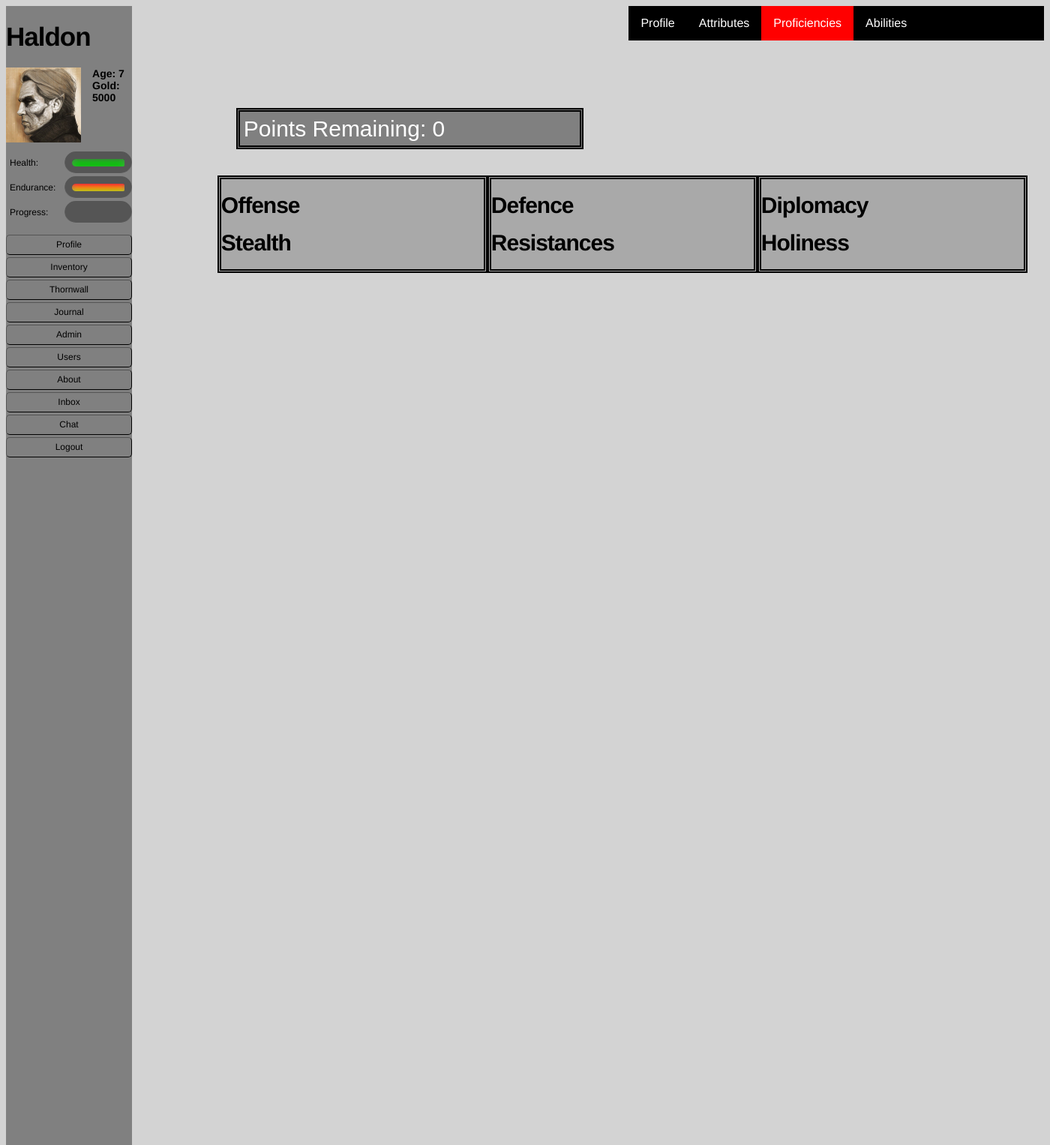
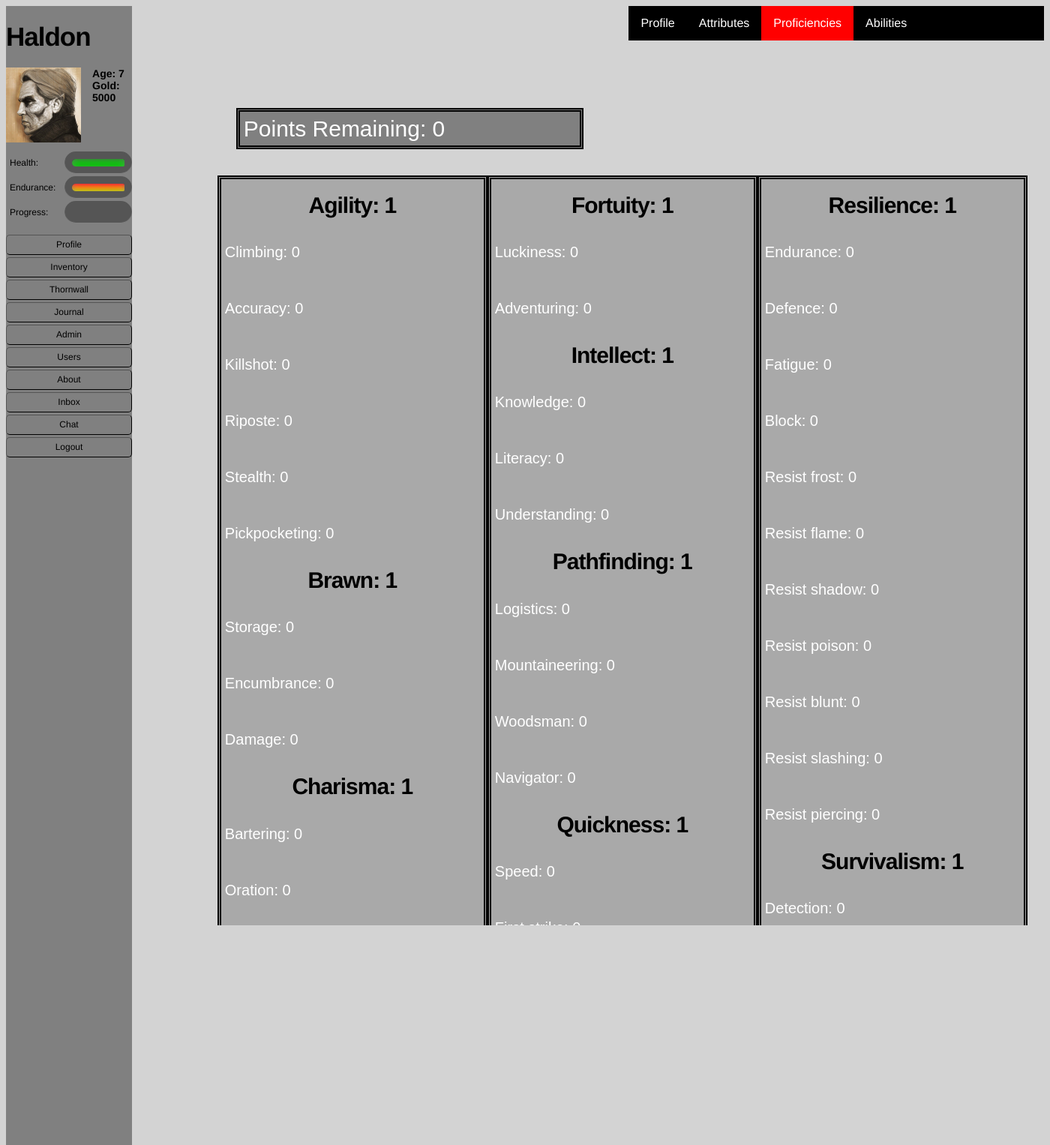
Before and after one commit to elthran/RPG-Game, a Flask app: page /proficiencies in a window 1400 px wide. Shown: the top 1527 px of the page at 75% size. Run offline with Flask 2, Linux system fonts and the light colour scheme; the visitor is signed in with stand-in values (Sample User, id 1); data comes from the database, SQL or seed files in the repository.

Commit message:
Reverted profile_proficiencies.html to older version.
git checkout 83ab5011 -- templates/profile_proficiencies.html

This is a problem with the templating/abstraction code. It overwrote changes in the new file. I need to make it backup the file if the the file is not readonly/i.e. has been modified by the user separately.

```diff
--- a/templates/profile_proficiencies.html
+++ b/templates/profile_proficiencies.html
@@ -2,18 +2,22 @@
 {% block block1 %}{% set hero = myHero %}
 <!-- Basic Skill Page -->
 <div class="profilePage">
-    Points Remaining: <div style="display: inline" id="points_remaining">{{ myHero.proficiency_points }}</div>
+    Points Remaining:
+    <div style="display: inline" id="points_remaining">{{ myHero.proficiency_points }}</div>
 </div>
 <div style="clear: both;"></div>
 <div class="proficiencyPage">
     <div class="proficiencyPageInner">
-			<h1>Offense</h1>
+        {% for attribute in profs1 %}
+        <h1>
+            <center>{{ attribute.name }}: {{attribute.level }}</center>
+        </h1>
+        {%- for proficiency in myHero.proficiencies %}
+        {%- if proficiency.attribute_type == attribute.name %}
+        <div class="tooltip">
             <ul>
-            {%- for proficiency in myHero.proficiencies %}
-				{%- if proficiency.type == "Offense" %}
-                <li>
-                    <div class="tooltip">
-                        {{ proficiency.name}}: <div style="display: inline" id="proficiency-{{ proficiency.id }}">{{ proficiency.level }}</div>
+                {{ proficiency.name}}:
+                <div style="display: inline" id="proficiency-{{ proficiency.id }}">{{ proficiency.level }}</div>
                 <span id="tooltipPopup-{{ proficiency.id }}">
                                     {{ proficiency.description }}:
                                     {%- set proficiency_tooltip = proficiency.tooltip.split(';') %}
@@ -24,22 +28,26 @@
                                     {%- if proficiency.is_max_level(hero) %} inline{% else %} none
                                     {%- endif %}"><br>{{ proficiency.error }}</div>
                                 </span>
-                        <button class="command" name="level_proficiency" data="{{ proficiency.id }}"
-                            id="proficiencyButton" data-function="updateProf"
-                            {%- if myHero.proficiency_points <= 0 or proficiency.is_max_level(hero) %}
-                            style="display: none"{% endif %}></button>
+                <button class="command" name="level_proficiency" data="{{ proficiency.id }}" id="proficiencyButton"
+                        data-function="updateProf" {%- if myHero.proficiency_points
+                <= 0 or proficiency.is_max_level(hero) %} style="display: none"{% endif %}></button>
+            </ul>
         </div>
-                </li>
         {%- endif %}
         {%- endfor %}
-			</ul>
-			<h1>Stealth</h1>
+        {% endfor %}
+    </div>
+    <div class="proficiencyPageInner">
+        {% for attribute in profs2 %}
+        <h1>
+            <center>{{ attribute.name }}: {{attribute.level }}</center>
+        </h1>
+        {%- for proficiency in myHero.proficiencies %}
+        {%- if proficiency.attribute_type == attribute.name %}
+        <div class="tooltip">
             <ul>
-            {%- for proficiency in myHero.proficiencies %}
-				{%- if proficiency.type == "Stealth" %}
-                <li>
-                    <div class="tooltip">
-                        {{ proficiency.name}}: <div style="display: inline" id="proficiency-{{ proficiency.id }}">{{ proficiency.level }}</div>
+                {{ proficiency.name}}:
+                <div style="display: inline" id="proficiency-{{ proficiency.id }}">{{ proficiency.level }}</div>
                 <span id="tooltipPopup-{{ proficiency.id }}">
                                     {{ proficiency.description }}:
                                     {%- set proficiency_tooltip = proficiency.tooltip.split(';') %}
@@ -50,24 +58,26 @@
                                     {%- if proficiency.is_max_level(hero) %} inline{% else %} none
                                     {%- endif %}"><br>{{ proficiency.error }}</div>
                                 </span>
-                        <button class="command" name="level_proficiency" data="{{ proficiency.id }}"
-                            id="proficiencyButton" data-function="updateProf"
-                            {%- if myHero.proficiency_points <= 0 or proficiency.is_max_level(hero) %}
-                            style="display: none"{% endif %}></button>
+                <button class="command" name="level_proficiency" data="{{ proficiency.id }}" id="proficiencyButton"
+                        data-function="updateProf" {%- if myHero.proficiency_points
+                <= 0 or proficiency.is_max_level(hero) %} style="display: none"{% endif %}></button>
+            </ul>
         </div>
-                </li>
         {%- endif %}
         {%- endfor %}
-			</ul>
+        {% endfor %}
     </div>
     <div class="proficiencyPageInner">
-			<h1>Defence</h1>
+        {% for attribute in profs3 %}
+        <h1>
+            <center>{{ attribute.name }}: {{attribute.level }}</center>
+        </h1>
+        {%- for proficiency in myHero.proficiencies %}
+        {%- if proficiency.attribute_type == attribute.name %}
+        <div class="tooltip">
             <ul>
-            {%- for proficiency in myHero.proficiencies %}
-				{%- if proficiency.type == "Defence" %}
-                <li>
-                    <div class="tooltip">
-                        {{ proficiency.name}}: <div style="display: inline" id="proficiency-{{ proficiency.id }}">{{ proficiency.level }}</div>
+                {{ proficiency.name}}:
+                <div style="display: inline" id="proficiency-{{ proficiency.id }}">{{ proficiency.level }}</div>
                 <span id="tooltipPopup-{{ proficiency.id }}">
                                     {{ proficiency.description }}:
                                     {%- set proficiency_tooltip = proficiency.tooltip.split(';') %}
@@ -78,95 +88,14 @@
                                     {%- if proficiency.is_max_level(hero) %} inline{% else %} none
                                     {%- endif %}"><br>{{ proficiency.error }}</div>
                                 </span>
-                        <button class="command" name="level_proficiency" data="{{ proficiency.id }}"
-                            id="proficiencyButton" data-function="updateProf"
-                            {%- if myHero.proficiency_points <= 0 or proficiency.is_max_level(hero) %}
-                            style="display: none"{% endif %}></button>
+                <button class="command" name="level_proficiency" data="{{ proficiency.id }}" id="proficiencyButton"
+                        data-function="updateProf" {%- if myHero.proficiency_points
+                <= 0 or proficiency.is_max_level(hero) %} style="display: none"{% endif %}></button>
+            </ul>
         </div>
-                </li>
         {%- endif %}
         {%- endfor %}
-			</ul>
-			<h1>Resistances</h1>
-			<ul>
-            {%- for proficiency in myHero.proficiencies %}
-				{%- if proficiency.type == "Resistance" %}
-                <li>
-                    <div class="tooltip">
-                        {{ proficiency.name}}: <div style="display: inline" id="proficiency-{{ proficiency.id }}">{{ proficiency.level }}</div>
-                        <span id="tooltipPopup-{{ proficiency.id }}">
-                            {{ proficiency.description }}:
-                            {%- set proficiency_tooltip = proficiency.tooltip.split(';') %}
-                            {%- for tooltip in proficiency_tooltip %}
-                            <br>&bull; {{ tooltip }}
-                            {%- endfor %}
-                            <div style="display:
-                            {%- if proficiency.is_max_level(hero) %} inline{% else %} none
-                            {%- endif %}"><br>{{ proficiency.error }}</div>
-                        </span>
-                        <button class="command" name="level_proficiency" data="{{ proficiency.id }}"
-                            id="proficiencyButton" data-function="updateProf"
-                            {%- if myHero.proficiency_points <= 0 or proficiency.is_max_level(hero) %}
-                            style="display: none"{% endif %}></button>
-                    </div>
-                </li>
-                {%- endif %}
-            {%- endfor %}
-			</ul>
-		</div>
-		<div class="proficiencyPageInner">
-			<h1>Diplomacy</h1>
-			<ul>
-            {%- for proficiency in myHero.proficiencies %}
-				{%- if proficiency.type == "Diplomacy" %}
-                <li>
-                    <div class="tooltip tooltipLeft">
-                        {{ proficiency.name}}: <div style="display: inline" id="proficiency-{{ proficiency.id }}">{{ proficiency.level }}</div>
-                        <span id="tooltipPopup-{{ proficiency.id }}">
-                            {{ proficiency.description }}:
-                            {%- set proficiency_tooltip = proficiency.tooltip.split(';') %}
-                            {%- for tooltip in proficiency_tooltip %}
-                            <br>&bull; {{ tooltip }}
-                            {%- endfor %}
-                            <div style="display:
-                            {%- if proficiency.is_max_level(hero) %} inline{% else %} none
-                            {%- endif %}"><br>{{ proficiency.error }}</div>
-                        </span>
-                        <button class="command" name="level_proficiency" data="{{ proficiency.id }}"
-                            id="proficiencyButton" data-function="updateProf"
-                            {%- if myHero.proficiency_points <= 0 or proficiency.is_max_level(hero) %}
-                            style="display: none"{% endif %}></button>
-                    </div>
-                </li>
-                {%- endif %}
-            {%- endfor %}
-			</ul>
-			<h1>Holiness</h1>
-			<ul>
-            {%- for proficiency in myHero.proficiencies %}
-				{%- if proficiency.type == "Holiness" %}
-                <li>
-                    <div class="tooltip tooltipLeft">
-                        {{ proficiency.name}}: <div style="display: inline" id="proficiency-{{ proficiency.id }}">{{ proficiency.level }}</div>
-                        <span id="tooltipPopup-{{ proficiency.id }}">
-                            {{ proficiency.description }}:
-                            {%- set proficiency_tooltip = proficiency.tooltip.split(';') %}
-                            {%- for tooltip in proficiency_tooltip %}
-                            <br>&bull; {{ tooltip }}
-                            {%- endfor %}
-                            <div style="display:
-                            {%- if proficiency.is_max_level(hero) %} inline{% else %} none
-                            {%- endif %}"><br>{{ proficiency.error }}</div>
-                        </span>
-                        <button class="command" name="level_proficiency" data="{{ proficiency.id }}"
-                            id="proficiencyButton" data-function="updateProf"
-                            {%- if myHero.proficiency_points <= 0 or proficiency.is_max_level(hero) %}
-                            style="display: none"{% endif %}></button>
-                    </div>
-                </li>
-                {%- endif %}
-            {%- endfor %}
-			</ul>
+        {% endfor %}
     </div>
 </div>
 <div style="clear: both;"></div>
```
Lines whose indentation alone changed are shown as unchanged.
